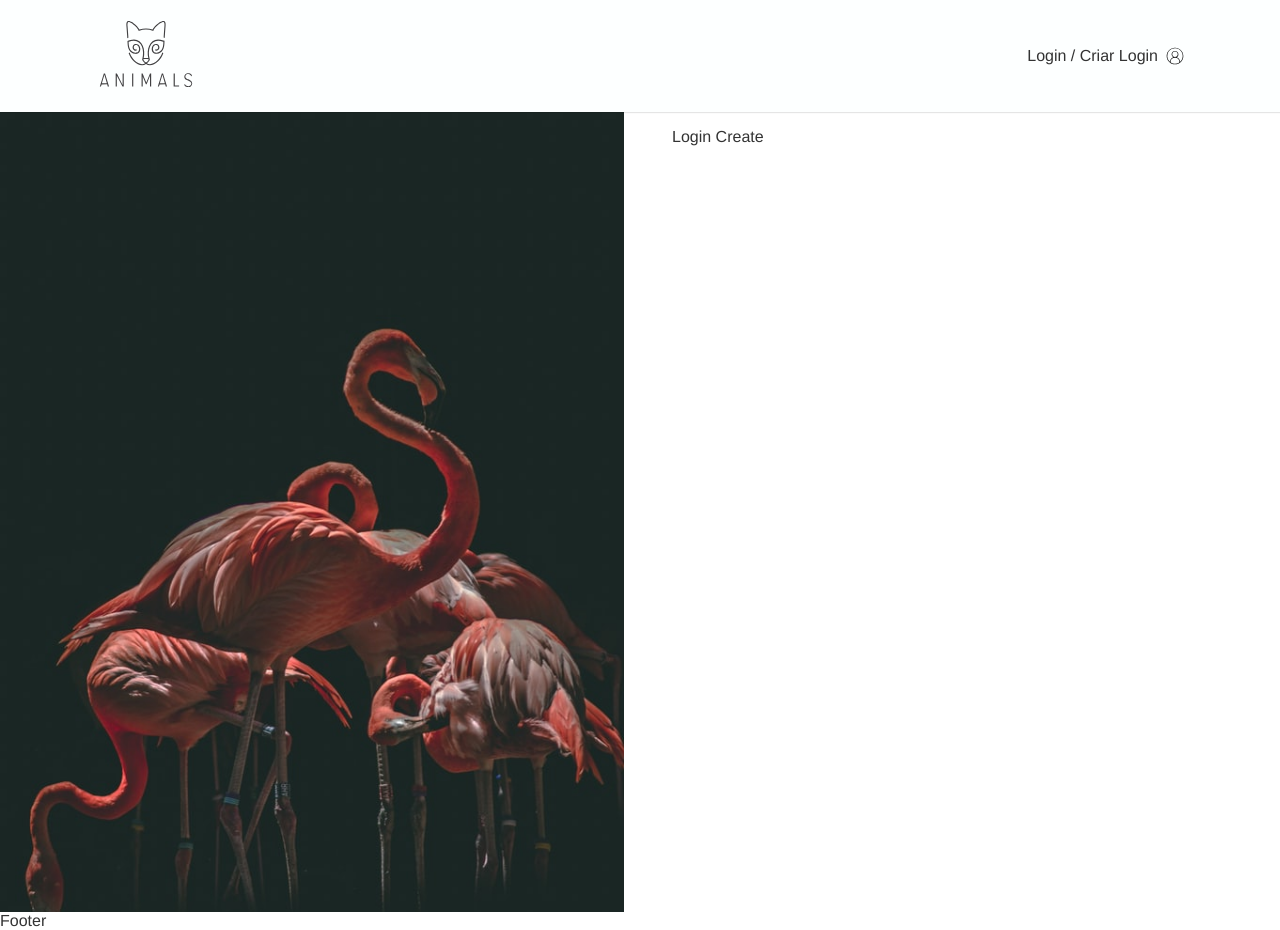
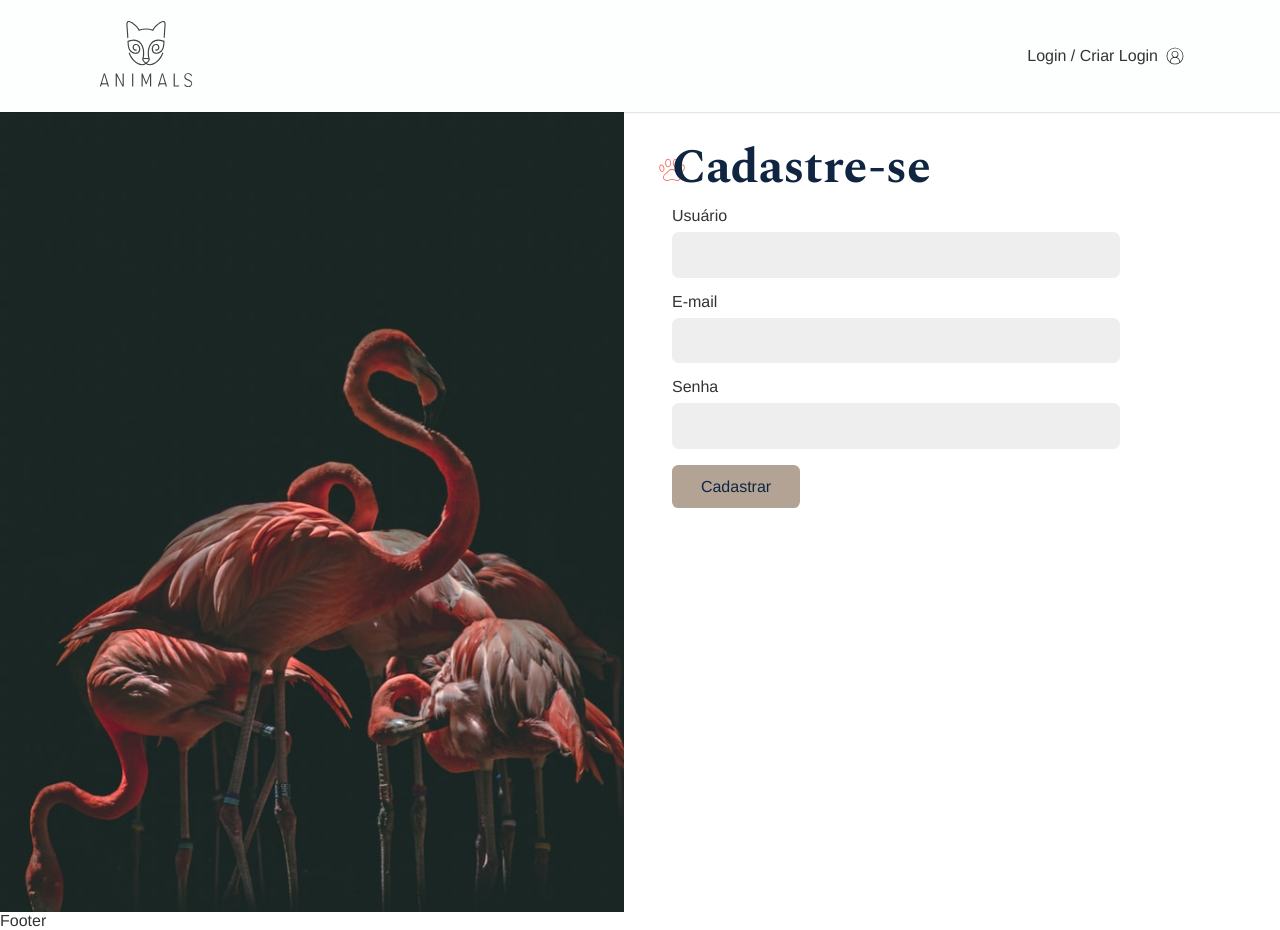
Before and after one commit to ygorrx/animals, a React (Create React App) app: page /login/criar in a window 1280 px wide. Built offline with nearby package versions, Linux system fonts and the light colour scheme.

Commit message:
login creation

```diff
--- a/src/App.css
+++ b/src/App.css
@@ -67,7 +67,7 @@ a{
   height: 1.875rem;
   position: absolute;
   bottom: 15px;
-  left: 130px;
+  left: -15px;
   z-index: -1;
 
 }
--- a/src/Components/Login/LoginCreate.js
+++ b/src/Components/Login/LoginCreate.js
@@ -1,7 +1,41 @@
 import React from 'react';
+import { USER_POST } from '../../api';
+import useForm from '../../Hooks/useForm';
+import { UserContext } from '../../UserContext';
+import Button from '../Forms/Button';
+import Input from '../Forms/Input';
 
 const LoginCreate = () => {
-  return <div>Login Create</div>;
+
+  const username = useForm();
+  const email = useForm('email');
+  const password = useForm();
+
+  const {userLogin} = React.useContext(UserContext);
+
+  async function handleSubmit(event){
+    event.preventDefault();
+    const {url, options} = USER_POST({
+      username: username.value,
+      email: email.value,
+      password: password.value,
+    });
+    const response = await fetch(url, options);
+    if (response.ok) userLogin(username.value, password.value);
+
+  }
+
+  return (
+  <section className='animeLeft'>
+    <h1 className='title'>Cadastre-se</h1>
+    <form onSubmit={handleSubmit}>
+      <Input label='Usuário' type='text' name='username' {...username}/>
+      <Input label='E-mail' type='email' name='email' {...email}/>
+      <Input label='Senha' type='password' name='password' {...password}/>
+      <Button>Cadastrar</Button>
+    </form>
+    </section>
+    );
 };
 
 export default LoginCreate;
--- a/src/Hooks/useForm.js
+++ b/src/Hooks/useForm.js
@@ -4,7 +4,11 @@ const types = {
     email: {
        regex: /^([a-z]){1,}([a-z0-9._-]){1,}([@]){1}([a-z]){2,}([.]){1}([a-z]){2,}([.]?){1}([a-z]?){2,}$/i,
        message: "Preencha um e-mail válido."
-    }
+    },
+    password: {
+        regex: /^(?!.*\s)(?=.*[A-Z])(?=.*[a-z])(?=.*[0-9])(?=.*[~`!@#$%^&*()--+={}\]|\\:;"'<>,.?/_₹]).{8,16}$/,
+        message: "A senha deve ter pelo menos 1 caracter minúsculo, 1 caracter maiúsculo, 1 número e 1 caracte especial."
+    },
 }
 
 const useForm = (type) => {
--- a/src/api.js
+++ b/src/api.js
@@ -37,3 +37,16 @@ export function USER_GET(token){
     },
   };
 }
+
+export function USER_POST(body){
+  return {
+    url: API_URL + '/api/user',
+    options: {
+    method: 'POST',
+    headers: {
+      'Content-Type': 'application/json',
+    },
+    body: JSON.stringify(body),
+  },
+ };
+}
```
